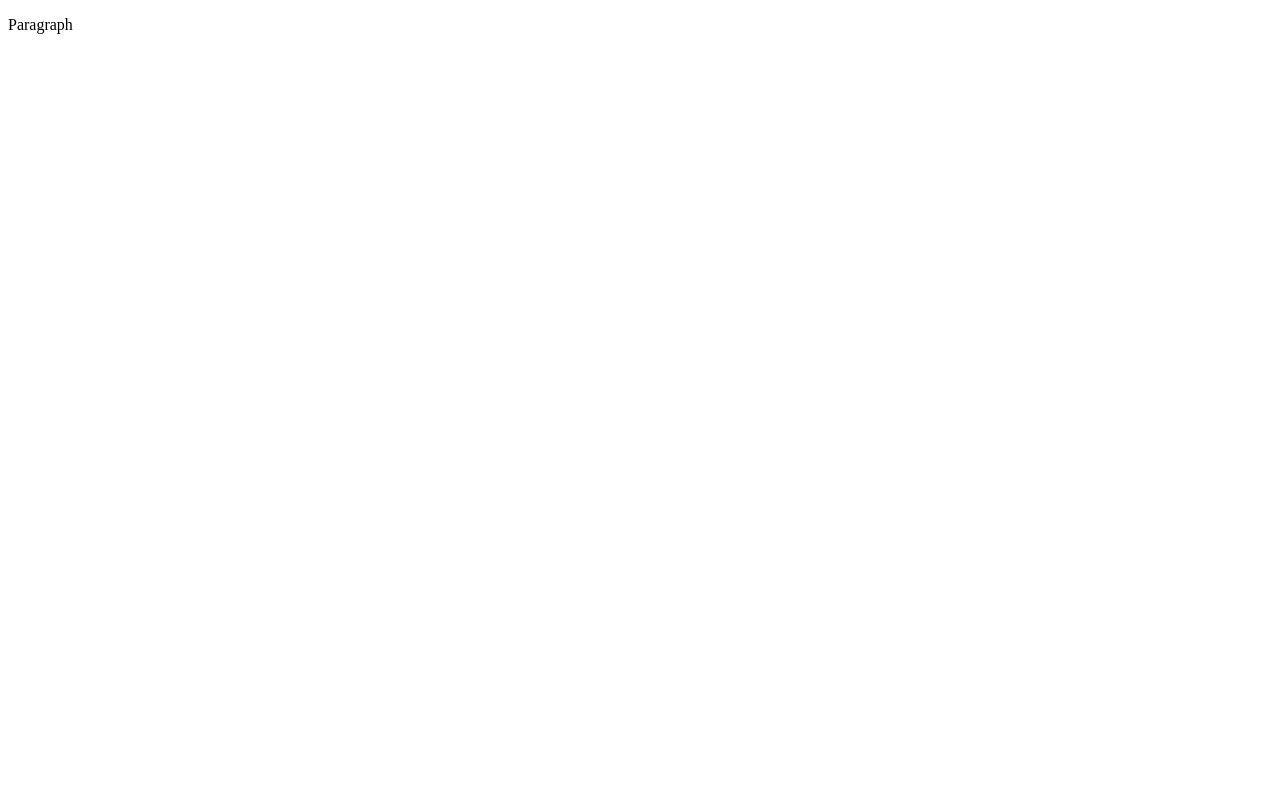
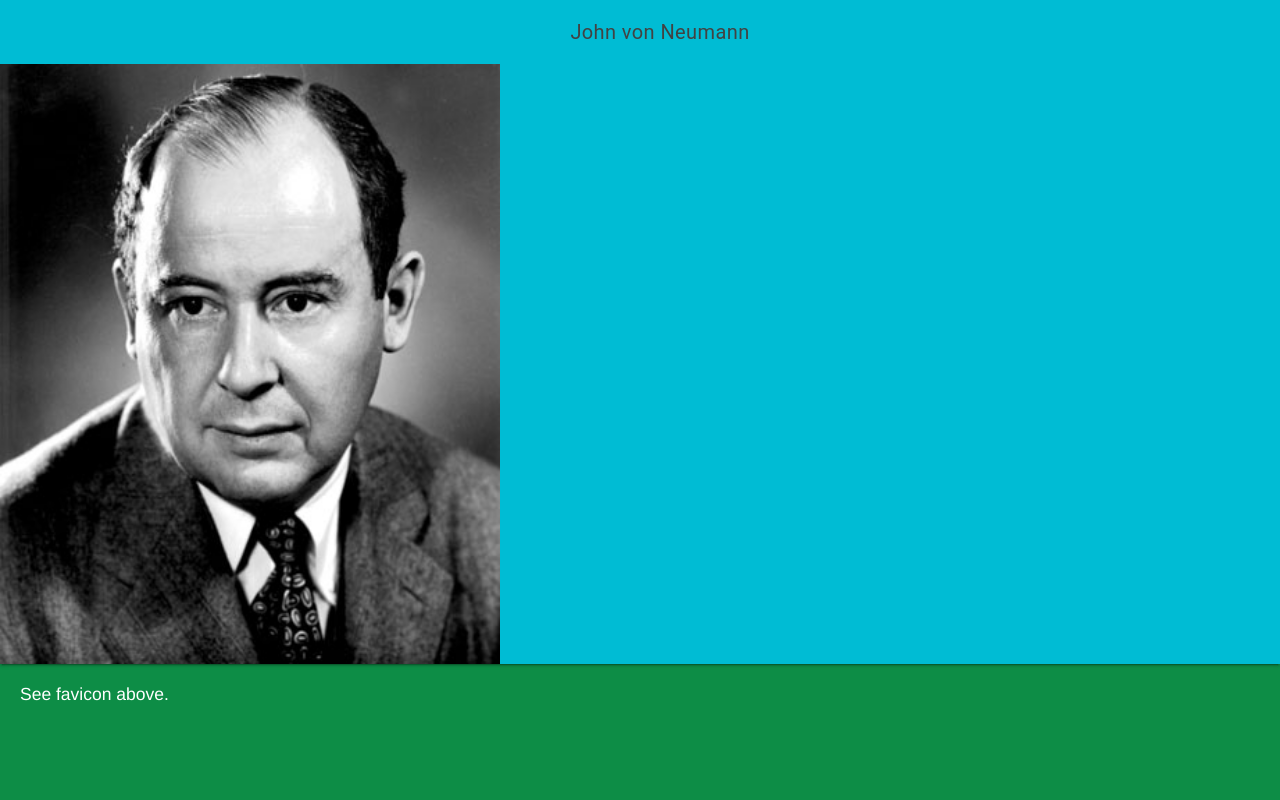
Before and after one commit to MTHS-ICD2O-1-2023/ICD2O-Assignment-01-tymofii-stepanov, a plain HTML site: page index.html in a window 1280 px wide. Drawn offline with nearby package versions, Linux system fonts and the light colour scheme.

Commit message:
saved for later

```diff
--- a/css/style.css
+++ b/css/style.css
@@ -1,4 +1,29 @@
-/* Created by: Mr. Coxall
+/* Created by: Tymofii
 * Created on: Sep 2020
 * This file contains the CSS for index.html
 */
+.mdl-layout__header-row {
+  justify-content: center;
+  padding: 0;
+}
+
+.mdl-textfield__error {
+  color: rgb(120, 15, 161);
+}
+
+.mdl-layout__content {
+  padding-left: 15pt;
+  padding-right: 15pt;
+  padding-top: 15pt;
+}
+
+.page-content {
+  color: white;
+  font-family: Helvetica, Arial, sans-serif;
+  font-size: 1.25rem;
+}
+
+
+body {
+  background-color: rgb(13, 141, 70);
+}
--- a/index.html
+++ b/index.html
@@ -1,9 +1,27 @@
 <!DOCTYPE html>
-<html>
-  <head>
-    <title>Title</title>
-  </head>
-  <body>
-    <p>Paragraph</p>
-  </body>
+<!-- ICS2O-Unit1-05-HTML-Favicon -->
+<html lang="en-ca">
+<head>
+  <meta charset="utf-8" />
+  <meta name="description" content="Assigment 1" />
+  <meta name="author" content="Tymofii" />
+  <meta name="viewport" content="width=device-width, initial-scale=1.0" />
+  <link rel="stylesheet" href="./css/style.css" />
+  <link rel="stylesheet" href="https://code.getmdl.io/1.3.0/material.cyan-deep_purple.min.css" />
+  <title>My First Assigment</title>
+</head>
+<body>
+  <script defer src="https://code.getmdl.io/1.3.0/material.min.js"></script>
+  <div class="mdl-layout mdl-js-layout mdl-layout--fixed-header">
+    <header class="mdl-layout__header">
+      <div class="mdl-layout__header-row">
+        <span class="mdl-layout-title">John von Neumann</span>
+      </div>
+    <img src="./images/John_von_Neumann.jpg" alt="style" width="500" height="600">
+    </header>
+    <main class="mdl-layout__content">
+      <div class="page-content">See favicon above.</div>
+    </main>
+  </div>
+</body>
 </html>
```
Also changed, not shown: images/John_von_Neumann.jpg (added).
